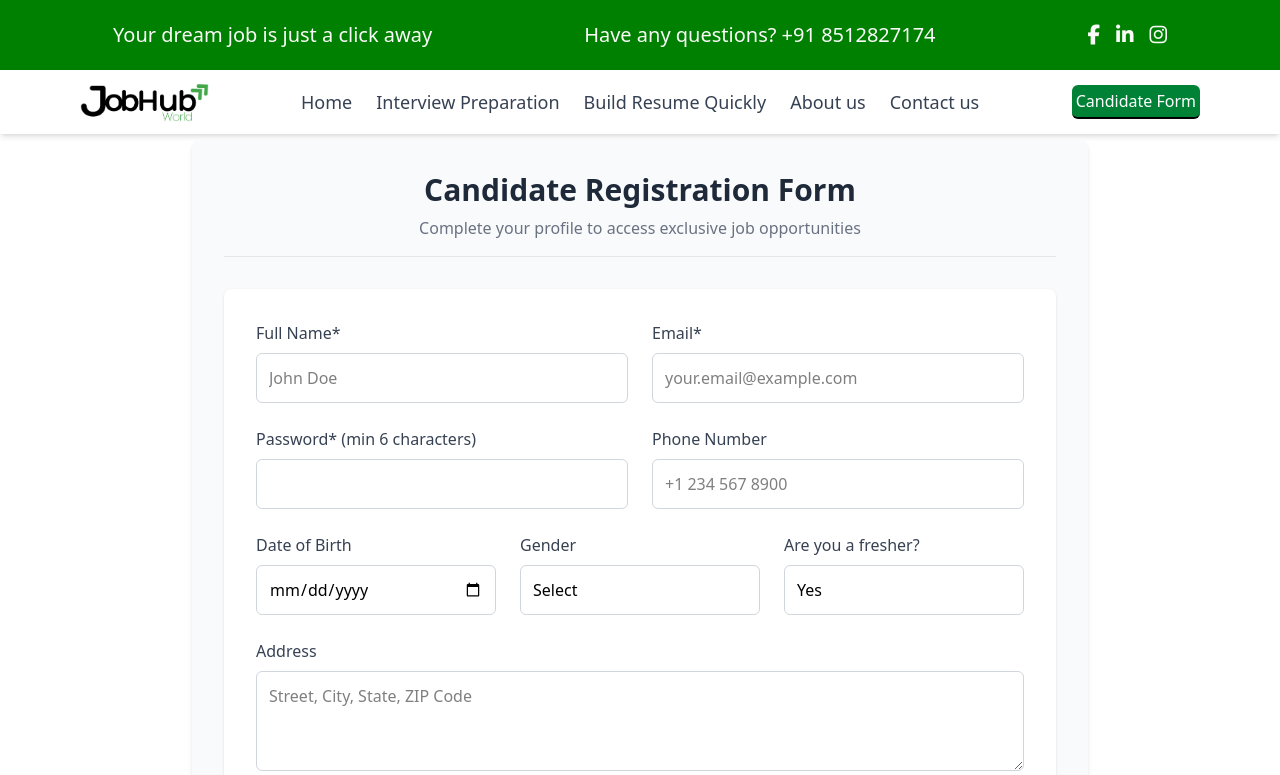
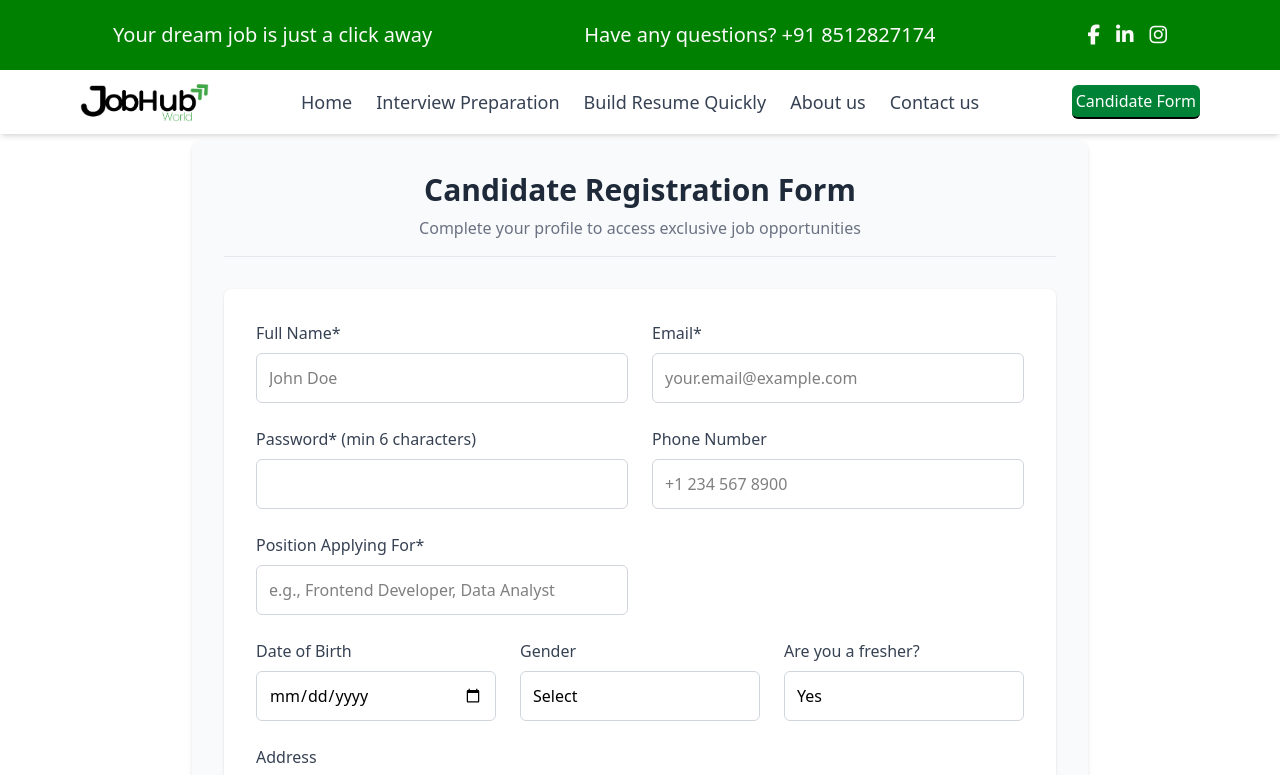
Before and after one commit to Vrecruiter-Project/jobhub_page_on_nextjs, a Next.js app: page /candidatesignup in a window 1280 px wide. Shown: the top 775 px of the page. Built offline with nearby package versions, Linux system fonts and the light colour scheme.

Commit message:
schemaUpdated for admin dashboard

```diff
--- a/app/api/candidate/route.js
+++ b/app/api/candidate/route.js
@@ -24,11 +24,11 @@ export async function GET() {
 
 export async function POST(req) {
     try {
-        const { name, email, password, phoneNumber, dob, gender, address, education, fresher, experience } = await req.json();
+        const { fullname, email, password, number, dob, gender, address, education, fresher, experience, position } = await req.json();
         await connectDB();
         const existingUser = await Candidates.findOne({ email });
         if (existingUser) return NextResponse.json({ message: 'Email already exists' }, { status: 400 });
-        const newCandidate = new Candidates({ name, email, password, role: 'candidate', phoneNumber, dob, gender, address, education, fresher, experience });
+        const newCandidate = new Candidates({ fullname, email, password, role: 'candidate', number, dob, gender, address, education, fresher, experience, position });
         const token = jwt.sign({ id: newCandidate._id, email: newCandidate.email, role: 'candidate' }, JWT_SECRET, { expiresIn: '1h' });
         await newCandidate.save();
         const response = NextResponse.json({ message: 'SignUp complete', candiates: { id: newCandidate._id, name: newCandidate.name, email: newCandidate.email, role: 'candidate' } })
--- a/app/candidatesignup/page.js
+++ b/app/candidatesignup/page.js
@@ -9,13 +9,14 @@ import confetti from "canvas-confetti";
 export default function Canidate() {
     const router = useRouter();
     const [form, setForm] = useState({
-        name: '',
+        fullname: '',
         email: '',
         password: '',
-        phoneNumber: '',
+        number: '',
         dob: '',
         gender: '',
         address: '' || null,
+        position: '',
         education: [{
             qualification: '',
             fieldOfStudy: '',
@@ -25,6 +26,7 @@ export default function Canidate() {
         fresher: true,
         experience: '' || null
     });
+
     const [message, setMessage] = useState('');
     async function handleSubmit(e) {
         e.preventDefault();
@@ -43,13 +45,14 @@ export default function Canidate() {
                 setTimeout(router.push(`/interview-prepration`), 1000)
                 setMessage('Candiate Created Successfully');
                 setForm({
-                    name: '',
+                    fullname: '',
                     email: '',
                     password: '',
-                    phoneNumber: '',
+                    number: '',
                     dob: '',
                     gender: '',
                     address: '',
+                    position: '',
                     education: [{
                         qualification: '',
                         fieldOfStudy: '',
@@ -58,7 +61,8 @@ export default function Canidate() {
                     }],
                     fresher: true,
                     experience: ''
-                })
+                });
+
             } else {
                 setMessage(`${data.message || `Failed to create Candiate User`}`)
             }
@@ -134,8 +138,8 @@ export default function Canidate() {
                             </label>
                             <input
                                 type="text"
-                                value={form.name}
-                                onChange={(e) => setForm({ ...form, name: e.target.value })}
+                                value={form.fullname}
+                                onChange={(e) => setForm({ ...form, fullname: e.target.value })}
                                 required
                                 className="w-full p-3 border border-gray-300 rounded-md focus:ring-2 focus:ring-blue-500 focus:border-transparent"
                                 placeholder="John Doe"
@@ -177,10 +181,23 @@ export default function Canidate() {
                             </label>
                             <input
                                 type="tel"
-                                value={form.phoneNumber}
-                                onChange={(e) => setForm({ ...form, phoneNumber: e.target.value })}
+                                value={form.number}
+                                onChange={(e) => setForm({ ...form, number: e.target.value })}
                                 className="w-full p-3 border border-gray-300 rounded-md"
                                 placeholder="+1 234 567 8900"
+                            />
+                        </div>
+                        <div>
+                            <label className="block mb-2 font-medium text-gray-700">
+                                Position Applying For*
+                            </label>
+                            <input
+                                type="text"
+                                value={form.position}
+                                onChange={(e) => setForm({ ...form, position: e.target.value })}
+                                required
+                                className="w-full p-3 border border-gray-300 rounded-md"
+                                placeholder="e.g., Frontend Developer, Data Analyst"
                             />
                         </div>
                     </div>
--- a/lib/mongodb.js
+++ b/lib/mongodb.js
@@ -15,7 +15,7 @@ async function connectDB() {
 
   if (!cached.promise) {
     cached.promise = mongoose.connect(MONGODB_URI, {
-      dbName: 'testdb',
+      dbName: 'JobPortal',
       bufferCommands: false,
     }).then((mongoose) => {
       return mongoose;
--- a/models/Candidate.js
+++ b/models/Candidate.js
@@ -1,6 +1,7 @@
 import mongoose from 'mongoose';
 import bcrypt from 'bcrypt';
 
+// Embedded education schema
 const educationSchema = new mongoose.Schema({
   qualification: { type: String, trim: true },
   fieldOfStudy: { type: String, trim: true },
@@ -8,10 +9,11 @@ const educationSchema = new mongoose.Schema({
   yearPass: { type: String, trim: true }
 }, { _id: false });
 
+// Main candidate schema
 const candidateSchema = new mongoose.Schema({
-  name: {
+  fullname: {
     type: String,
-    required: [true, 'Name is required'],
+    required: [true, 'Full name is required'],
     trim: true
   },
   email: {
@@ -31,20 +33,42 @@ const candidateSchema = new mongoose.Schema({
     type: String,
     default: 'candidate'
   },
-  phoneNumber: {
+  number: {
     type: String,
+    required: true,
+    match: [/^\d{10}$/, 'Please enter a valid 10-digit phone number'],
     trim: true
   },
   dob: {
-    type: Date
+    type: Date,
+    required: true
   },
   gender: {
     type: String,
+    required: true,
     enum: ['Male', 'Female', 'Other']
   },
   address: {
     type: String,
+    required: true,
     trim: true
+  },
+  position: {
+    type: String,
+    required: true,
+    trim: true
+  },
+  resume: {
+    type: String // URL or file path
+  },
+  video: {
+    type: String // URL to video
+  },
+  remark: {
+    type: String
+  },
+  enrollment: {
+    type: Boolean
   },
   education: [educationSchema],
   fresher: {
@@ -78,4 +102,6 @@ candidateSchema.methods.comparePassword = async function (candidatePassword) {
   return bcrypt.compare(candidatePassword, this.password);
 };
 
-export default mongoose.models.Candidates || mongoose.model('Candidates', candidateSchema);
+export default mongoose.models.registeredcandidates || mongoose.model('registeredcandidates', candidateSchema);
+
+// registeredcandidates
--- a/models/Job.js
+++ b/models/Job.js
@@ -47,7 +47,7 @@ const JobSchema = new mongoose.Schema({
     },
     appliedCandidates: [{
         type: mongoose.Schema.Types.ObjectId,
-        ref: 'Candidates',
+        ref: 'registeredcandidates',
     }],
     description: {
         type: String,
```
Lines whose indentation alone changed are shown as unchanged.
